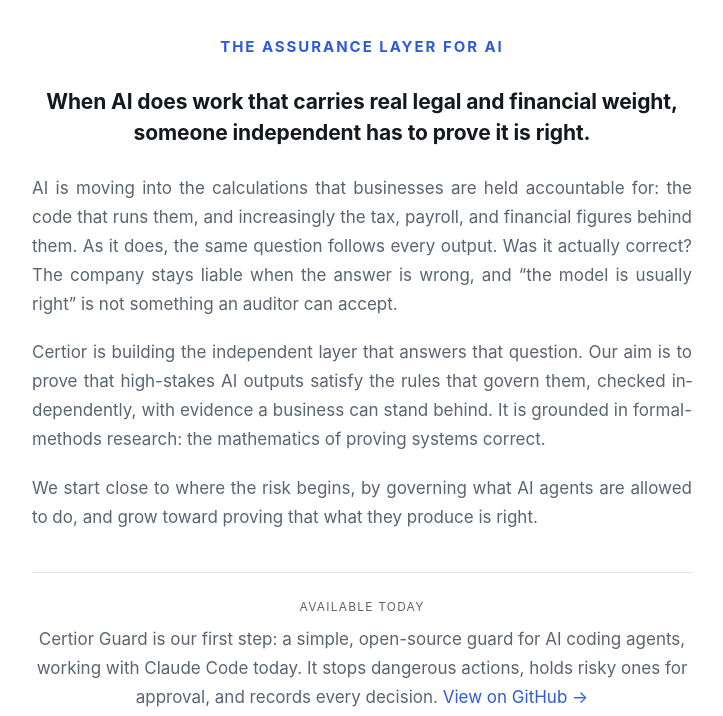
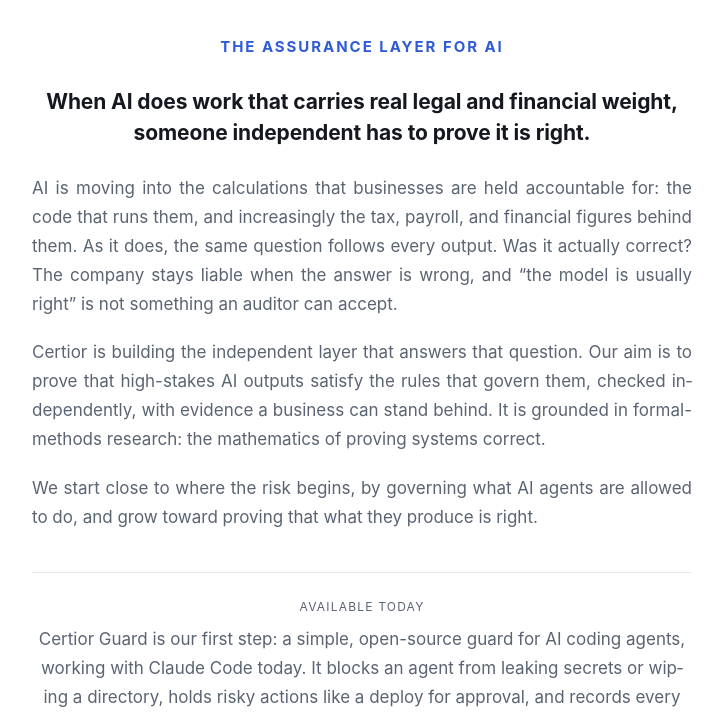
Before and after one commit to certior/certior-guard, a website: page site/index.html in a window 1280 px wide. Shown: the part 81-797 px from the top of the page, without its empty margins (278-1001 px from the left). Drawn offline with Linux system fonts and the light colour scheme.

Commit message:
Refine landing copy and README intro

```diff
--- a/site/index.html
+++ b/site/index.html
@@ -58,7 +58,7 @@
 
       <div class="now">
         <span class="label">Available today</span>
-        <p>Certior Guard is our first step: a simple, open-source guard for AI coding agents, working with Claude Code today. It stops dangerous actions, holds risky ones for approval, and records every decision. <a class="link" href="https://github.com/certior/certior-guard">View on GitHub →</a></p>
+        <p>Certior Guard is our first step: a simple, open-source guard for AI coding agents, working with Claude Code today. It blocks an agent from leaking secrets or wiping a directory, holds risky actions like a deploy for approval, and records every decision. <a class="link" href="https://github.com/certior/certior-guard">View on GitHub →</a></p>
       </div>
     </div>
   </main>
```
Also changed, not shown: README.md.
